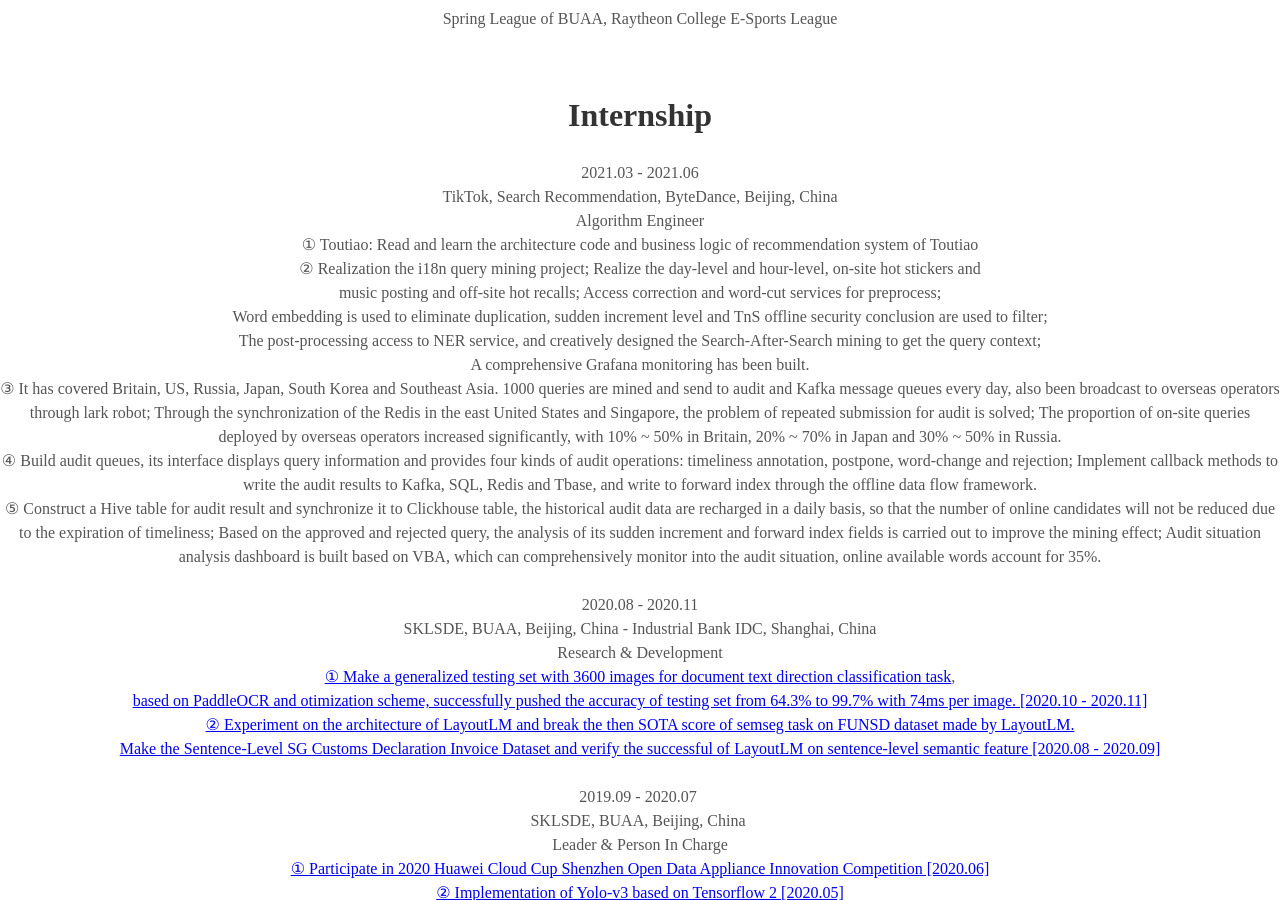
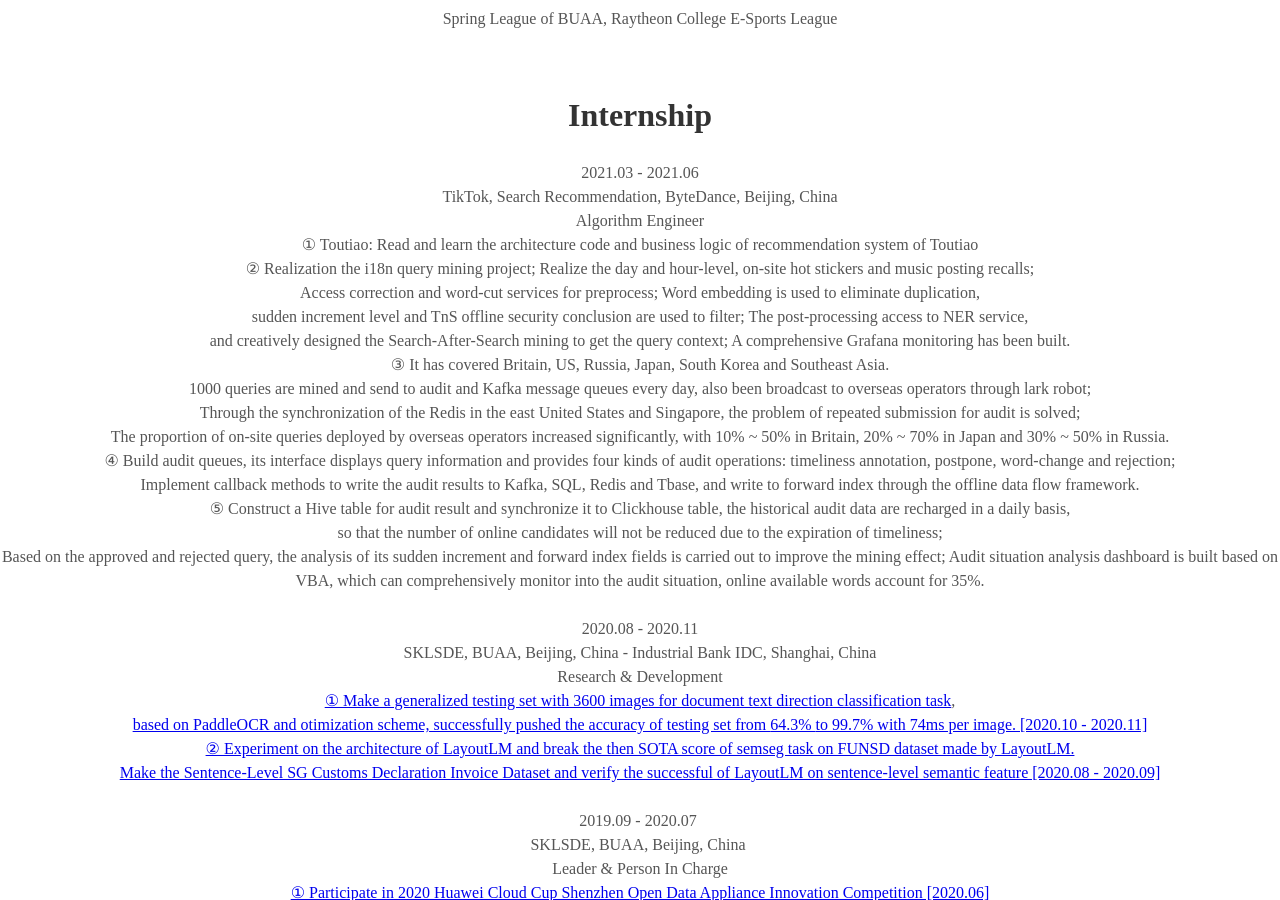
Before and after one commit to Noba1anc3/Noba1anc3.github.io, a Jekyll site: the page built from _posts/2020-07-13-Curriculum Vitae.md, in a window 1280 px wide and 900 px high, scrolled down 1735 px. Built offline with Jekyll 4.4.1, drawn with Linux system fonts in a browser that asks for light colours; some web fonts are replaced.

Commit message:
Update 2020-07-13-Curriculum Vitae.md

```diff
--- a/_posts/2020-07-13-Curriculum Vitae.md
+++ b/_posts/2020-07-13-Curriculum Vitae.md
@@ -73,16 +73,21 @@ Spring League of BUAA, Raytheon College E-Sports League</center>
 TikTok, Search Recommendation, ByteDance, Beijing, China<br>
 Algorithm Engineer<br>
 ①  Toutiao: Read and learn the architecture code and business logic of recommendation system of Toutiao<br>
-②  Realization the i18n query mining project; Realize the day-level and hour-level, on-site hot stickers and<br>
-music posting and off-site hot recalls; Access correction and word-cut services for preprocess; <br>
-Word embedding is used to eliminate duplication, sudden increment level and TnS offline security conclusion are used to filter;<br>
-The post-processing access to NER service, and creatively designed the Search-After-Search mining to get the query context;<br>
-A comprehensive Grafana monitoring has been built.
+②  Realization the i18n query mining project; Realize the day and hour-level, on-site hot stickers and music posting recalls;<br>
+Access correction and word-cut services for preprocess; Word embedding is used to eliminate duplication,<br>
+sudden increment level and TnS offline security conclusion are used to filter; The post-processing access to NER service,<br>
+and creatively designed the Search-After-Search mining to get the query context; A comprehensive Grafana monitoring has been built.
 <br>
-③  It has covered Britain, US, Russia, Japan, South Korea and Southeast Asia. 1000 queries are mined and send to audit and Kafka message queues every day, also been broadcast to overseas operators through lark robot; Through the synchronization of the Redis in the east United States and Singapore, the problem of repeated submission for audit is solved; The proportion of on-site queries deployed by overseas operators increased significantly, with 10% ~ 50% in Britain, 20% ~ 70% in Japan and 30% ~ 50% in Russia.
+③  It has covered Britain, US, Russia, Japan, South Korea and Southeast Asia. <br>
+ 1000 queries are mined and send to audit and Kafka message queues every day, also been broadcast to overseas operators through lark robot; <br>
+ Through the synchronization of the Redis in the east United States and Singapore, the problem of repeated submission for audit is solved; <br>
+ The proportion of on-site queries deployed by overseas operators increased significantly, with 10% ~ 50% in Britain, 20% ~ 70% in Japan and 30% ~ 50% in Russia.
 <br>
-④  Build audit queues, its interface displays query information and provides four kinds of audit operations: timeliness annotation, postpone, word-change and rejection; Implement callback methods to write the audit results to Kafka, SQL, Redis and Tbase, and write to forward index through the offline data flow framework.<br>
-⑤  Construct a Hive table for audit result and synchronize it to Clickhouse table, the historical audit data are recharged in a daily basis, so that the number of online candidates will not be reduced due to the expiration of timeliness; Based on the approved and rejected query, the analysis of its sudden increment and forward index fields is carried out to improve the mining effect; Audit situation analysis dashboard is built based on VBA, which can comprehensively monitor into the audit situation, online available words account for 35%.<br>
+④  Build audit queues, its interface displays query information and provides four kinds of audit operations: timeliness annotation, postpone, word-change and rejection;<br> Implement callback methods to write the audit results to Kafka, SQL, Redis and Tbase, and write to forward index through the offline data flow framework.<br>
+⑤  Construct a Hive table for audit result and synchronize it to Clickhouse table, the historical audit data are recharged in a daily basis,<br>
+so that the number of online candidates will not be reduced due to the expiration of timeliness; <br>
+Based on the approved and rejected query, the analysis of its sudden increment and forward index fields is carried out to improve the mining effect;
+Audit situation analysis dashboard is built based on VBA, which can comprehensively monitor into the audit situation, online available words account for 35%.<br>
 
 
 <center>2020.08 - 2020.11 <br>
```
